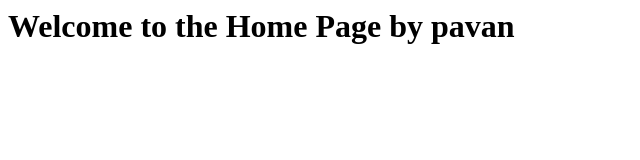
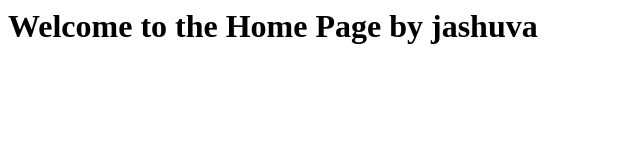
Before and after one commit to Jashuva-D/Library, a plain HTML site: page index.html in a window 1280 px wide. Shown: the full height of the page, 0-640 px from the left. Drawn offline with Linux system fonts and the light colour scheme.

Commit message:
checking the pull command

```diff
--- a/index.html
+++ b/index.html
@@ -1,6 +1,6 @@
 <html>
   <head></head>
   <body>
-    <h1>Welcome to the Home Page by pavan</h1>
+    <h1>Welcome to the Home Page by jashuva</h1>
   </body>
 </html>
```
